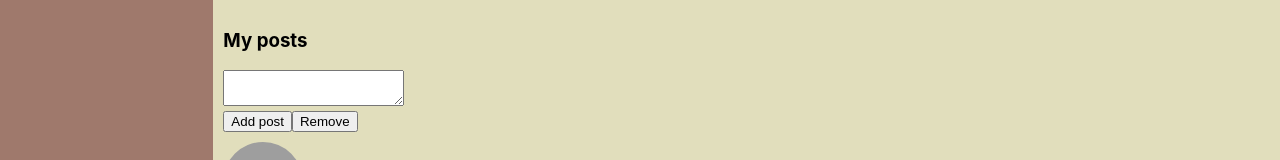
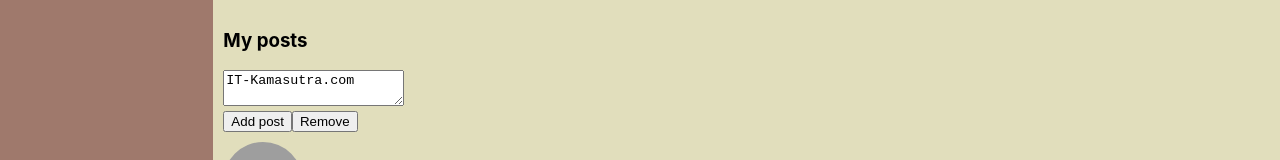
Before and after one commit to e-nie/samurai-way-2023, a React (Create React App) app: page /profile in a window 1280 px wide. Shown: the part 904-1064 px from the top of the page. Built offline with nearby package versions, Linux system fonts and the light colour scheme; grey boxes are pictures that could not be loaded.

Commit message:
flux , lesson-34

```diff
--- a/src/App.tsx
+++ b/src/App.tsx
@@ -9,7 +9,9 @@ import {StateType} from "./redux/state";
 
 export type AppPropsType = {
     state: StateType
-    addPost: (message: string) => void
+    newPostText: string
+    addPost: ( ) => void
+    updateNewPostText:(newText:string)=> void
 }
 
 function App(props: AppPropsType): JSX.Element {
@@ -21,7 +23,12 @@ function App(props: AppPropsType): JSX.Element {
             <Navbar />
             <div className = 'app-wrapper-content'>
                 <Route path = {'/dialogs'} render = {() => <Dialogs state = {props.state.dialogsPage}  />} />
-                <Route path = {'/profile'} render = {() => <Profile state = {props.state.profilePage} addPost={props.addPost}/>} />
+                <Route path = {'/profile'} render = {() => <Profile
+                    profilePage = {props.state.profilePage}
+                    newPostText={props.state.profilePage.newPostText}
+                    addPost={props.addPost}
+                    updateNewPostText={props.updateNewPostText}
+                />} />
             </div>
         </div>
 
--- a/src/components/Profile/MyPosts/MyPosts.tsx
+++ b/src/components/Profile/MyPosts/MyPosts.tsx
@@ -6,7 +6,9 @@ import {PostType} from "./../../../redux/state";
 
 type MyPostsPropsType = {
     posts: PostType[]
-    addPost: (message: string) => void
+    newPostText: string
+    addPost: () => void
+    updateNewPostText: (newText: string) => void
 }
 const MyPosts: React.FC<MyPostsPropsType> = (props) => {
 
@@ -15,18 +17,14 @@ const MyPosts: React.FC<MyPostsPropsType> = (props) => {
     const newPostElement = React.createRef<HTMLTextAreaElement>()
 
     const addPost = () => {
+        props.addPost()
+    }
+
+    const postOnChange = () => {
         let text = newPostElement.current?.value
         if (typeof text === "string") {
-            props.addPost(text)
-            if (newPostElement.current) {
-                newPostElement.current.value = ''
-            }
+            props.updateNewPostText(text)
         }
-
-        // if(newPostElement.current) {
-        //     props.addPost(text)
-        // }
-
     }
 
     return (
@@ -34,7 +32,7 @@ const MyPosts: React.FC<MyPostsPropsType> = (props) => {
             <h3>My posts</h3>
             <div className = {s.item}>
                 <div>
-                    <textarea ref = {newPostElement}></textarea>
+                    <textarea ref = {newPostElement} onChange = {postOnChange} value = {props.newPostText} />
                 </div>
                 <div>
                     <button onClick = {addPost}>Add post
--- a/src/components/Profile/Profile.tsx
+++ b/src/components/Profile/Profile.tsx
@@ -6,18 +6,23 @@ import {PostType} from "../../redux/state";
 import {ProfilePageType} from '../../redux/state'
 
 
+export type ProfilePropsType = {
+    profilePage: ProfilePageType
+    addPost: () => void
+    newPostText: string
+    updateNewPostText:(newText:string)=> void
 
-
-export type ProfilePropsType = {
-    state:ProfilePageType
-    addPost:(message:string)=> void
 }
 
-const Profile = (props:ProfilePropsType) => {
+const Profile = (props: ProfilePropsType) => {
     return (
         <div>
             <ProfileInfo />
-            <MyPosts posts={props.state.posts} addPost={props.addPost} />
+            <MyPosts posts = {props.profilePage.posts}
+                     newPostText = {props.newPostText}
+                     addPost = {props.addPost}
+                     updateNewPostText={props.updateNewPostText}
+            />
         </div>
     );
 };
--- a/src/redux/state.ts
+++ b/src/redux/state.ts
@@ -18,6 +18,7 @@ export type MessageType = {
 
 export type ProfilePageType = {
     posts: PostType[]
+    newPostText: string
 }
 
 export type DialogsPageType = {
@@ -28,6 +29,7 @@ export type DialogsPageType = {
 export type StateType = {
     profilePage: ProfilePageType
     dialogsPage: DialogsPageType
+
 }
 
 export const state = {
@@ -38,6 +40,7 @@ export const state = {
             {id: 3, message: 'Wuhu!', likesCount: 100},
             {id: 4, message: 'Ku-ku', likesCount: 3},
         ],
+        newPostText: 'IT-Kamasutra.com'
     },
     dialogsPage: {
         dialogs: [
@@ -58,8 +61,14 @@ export const state = {
 }
 
 
-export const addPost = (postMessage: string) => {
-    const newPost:PostType = {id: new Date().getTime(), message: postMessage, likesCount: 12}
+export const addPost = () => {
+    const newPost: PostType = {id: new Date().getTime(), message: state.profilePage.newPostText, likesCount: 12}
     state.profilePage.posts.push(newPost)
+    state.profilePage.newPostText = ''
     rerenderEntireTree(state)
 }
+
+export const updateNewPostText = (newText: string) => {
+    state.profilePage.newPostText = newText
+    rerenderEntireTree(state)
+}
--- a/src/render.tsx
+++ b/src/render.tsx
@@ -2,7 +2,7 @@ import React from 'react';
 import ReactDOM from 'react-dom';
 import './index.css';
 import App from './App';
-import {addPost, StateType} from './redux/state'
+import {addPost, StateType, updateNewPostText} from './redux/state'
 import {BrowserRouter} from 'react-router-dom';
 
 
@@ -11,7 +11,10 @@ import {BrowserRouter} from 'react-router-dom';
 export const rerenderEntireTree = (state:StateType) => {
     ReactDOM.render(
         <BrowserRouter>
-            <App state = {state} addPost = {addPost} />
+            <App state = {state} addPost = {addPost}
+                 newPostText={state.profilePage.newPostText}
+                 updateNewPostText={updateNewPostText}
+            />
         </BrowserRouter>,
         document.getElementById('root')
     );
```
